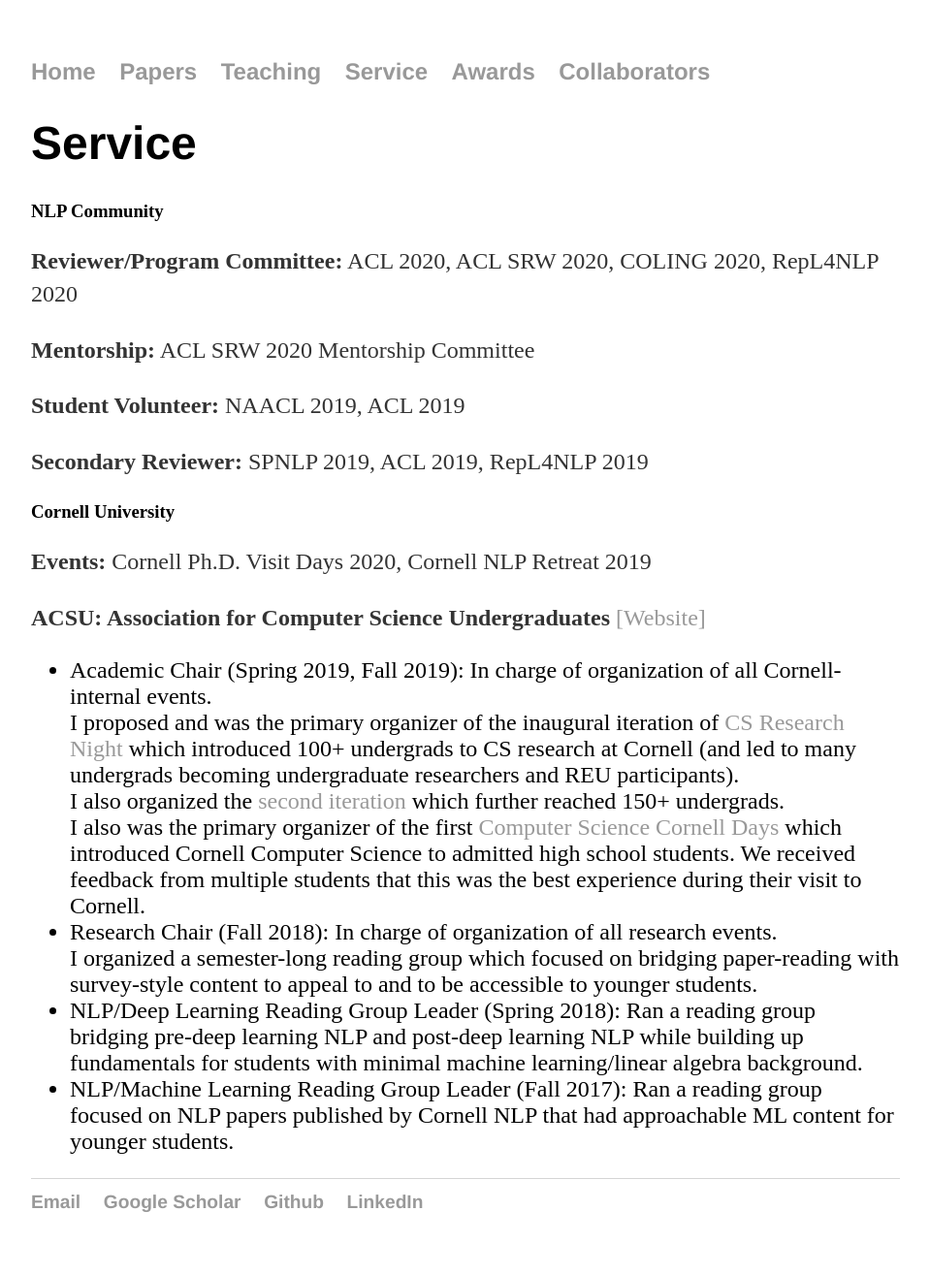
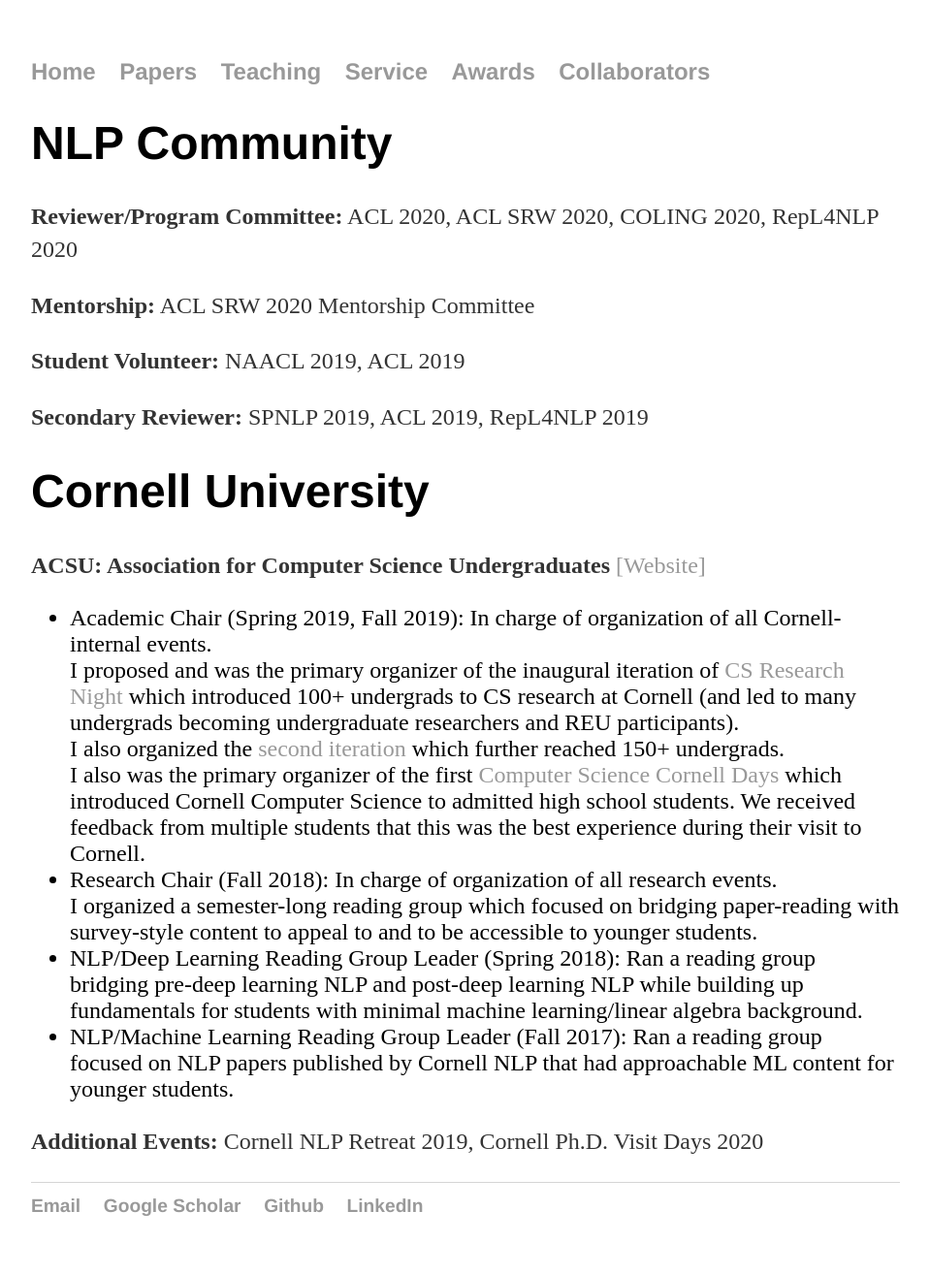
Before and after one commit to rishibommasani/rishibommasani.github.io, a Jekyll site: the page built from service/index.html, in a window 1280 px wide. Shown: the whole page at 97% size, without its empty margins (160-1119 px from the left). Built offline with Jekyll 4.4.1, drawn with Linux system fonts in a browser that asks for light colours; some of the changed lines change nothing that is shown.

Commit message:
service formatting

```diff
--- a/service/index.html
+++ b/service/index.html
@@ -2,14 +2,14 @@
 layout: default
 title: Service
 ---
-	<h1>{{ page.title }}</h1>
-	<h3>NLP Community</h3>
+	<h1>NLP Community</h1>
 	<p><b>Reviewer/Program Committee:</b> ACL 2020, ACL SRW 2020, COLING 2020, RepL4NLP 2020 </p>
 	<p><b>Mentorship:</b> ACL SRW 2020 Mentorship Committee </p>
 	<p><b>Student Volunteer:</b> NAACL 2019, ACL 2019</p>
 	<p><b>Secondary Reviewer:</b> SPNLP 2019, ACL 2019, RepL4NLP 2019</p>
-	<h3>Cornell University</h3>
-	<p><b>Events:</b> Cornell Ph.D. Visit Days 2020, Cornell NLP Retreat 2019 </p>
+
+	<h1>Cornell University</h1>
+
 	<p><b>ACSU: Association for Computer Science Undergraduates</b> <a href="https://acsu.cornell.edu/">[Website]</a>
 	<ul>
 		<li> Academic Chair (Spring 2019, Fall 2019): In charge of organization of all Cornell-internal events.
@@ -22,3 +22,4 @@
 		<li> NLP/Machine Learning Reading Group Leader (Fall 2017): Ran a reading group focused on NLP papers published by Cornell NLP that had approachable ML content for younger students. </li>
 	</ul>
 	</p>
+	<p><b>Additional Events:</b> Cornell NLP Retreat 2019, Cornell Ph.D. Visit Days 2020 </p>
```
